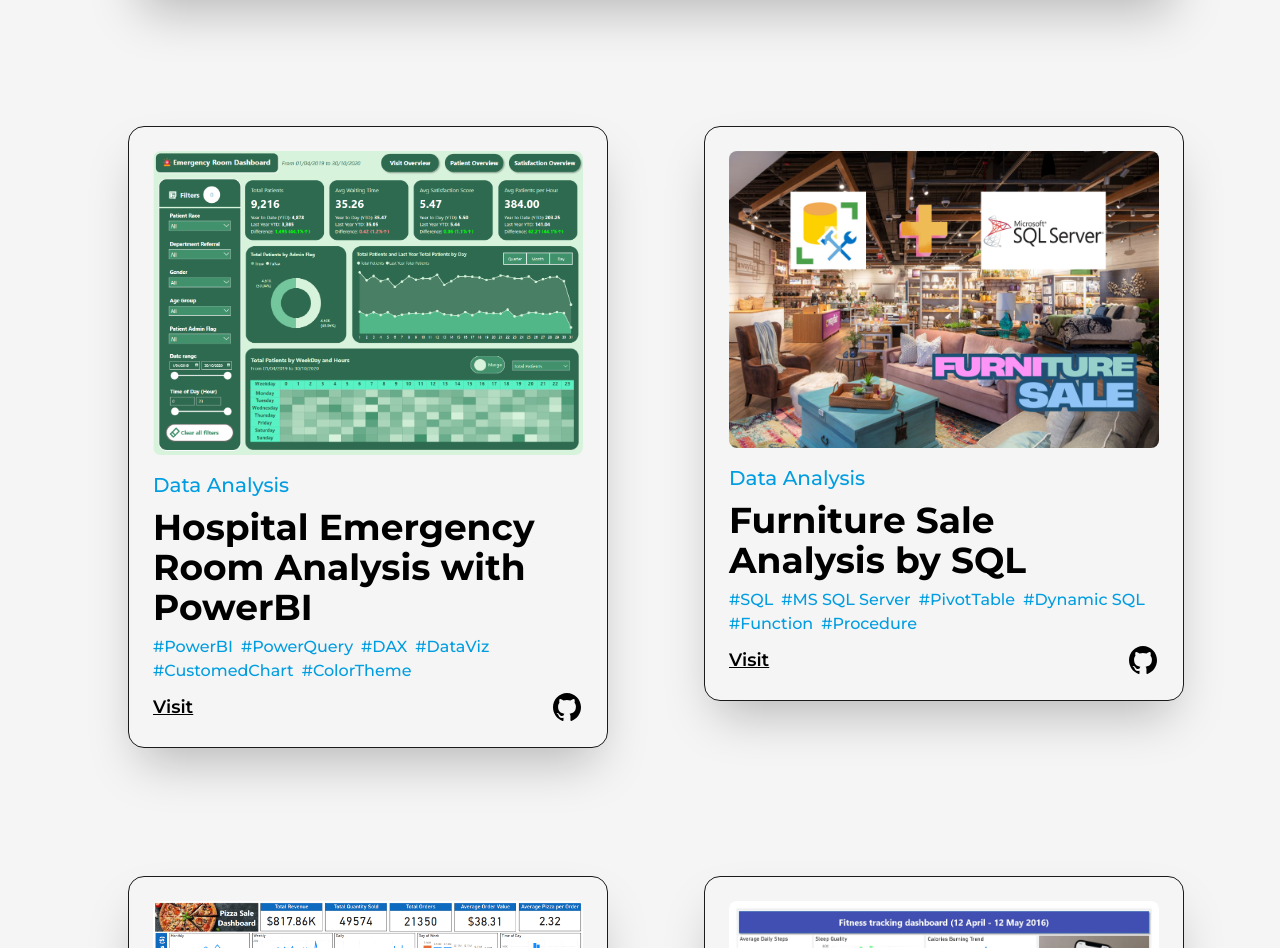
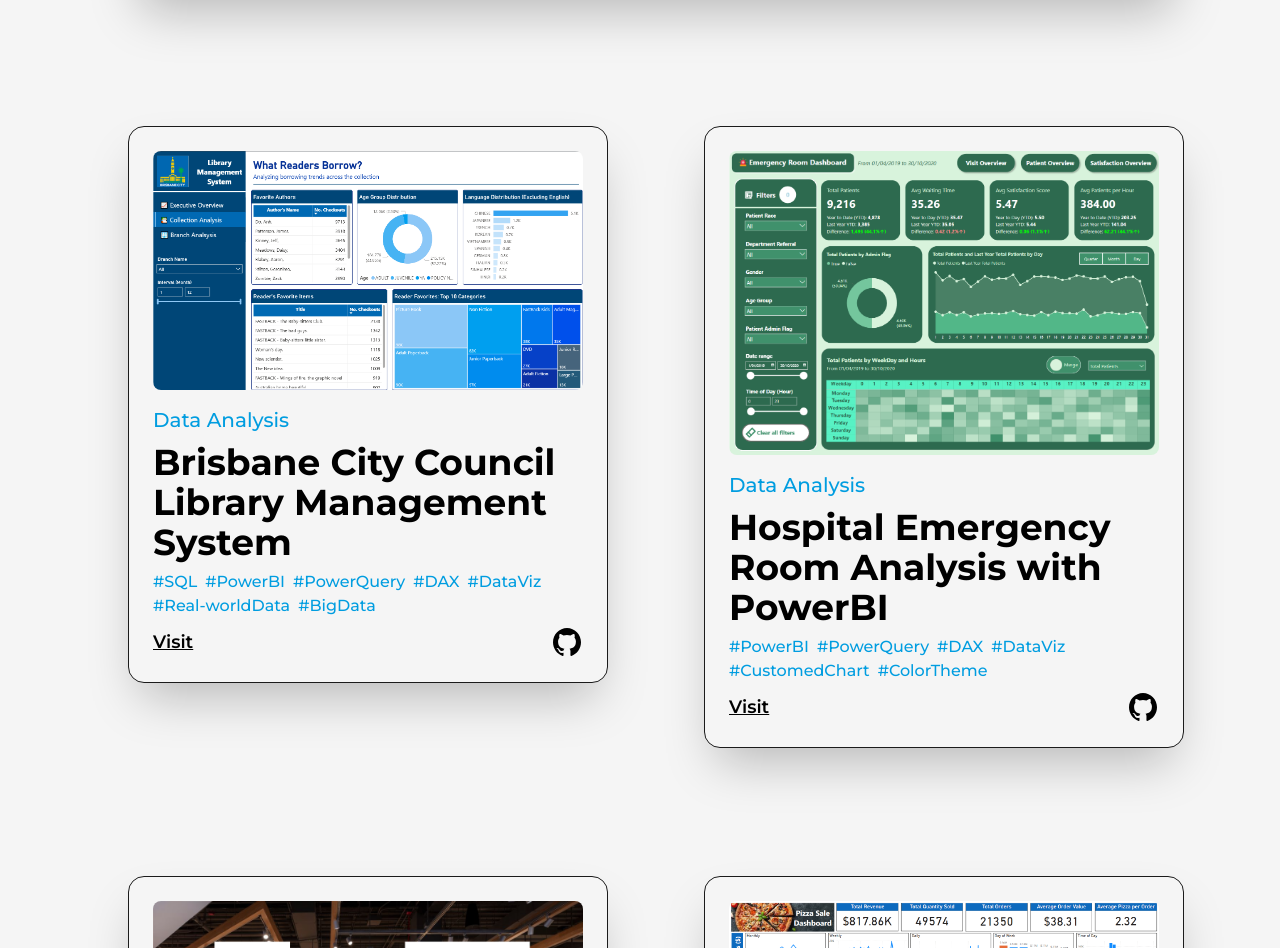
Before and after one commit to davidhuynhgit/profile, a Next.js app: page /projects in a window 1280 px wide. Shown: the part 980-1928 px from the top of the page. Built offline with nearby package versions, Linux system fonts and the light colour scheme.

Commit message:
Project BCC LMS UPdated

```diff
--- a/src/pages/projects.js
+++ b/src/pages/projects.js
@@ -13,6 +13,8 @@ import projectTextClassification from "../../public/images/projects/TextClassifi
 import projectFurnitureSale from "../../public/images/projects/FurnitureSale.png";
 import projectPizzaSale from "../../public/images/projects/PizzaSale.png";
 import projectHER from "../../public/images/projects/VisitOverview.PNG";
+import projectBCC_LMS from "../../public/images/projects/CollectionAnalysis.PNG";
+
 import {motion} from "framer-motion"
 import TransitionEffect from '@/component/TransitionEffect'
 const FramerImage = motion(Image);
@@ -142,6 +144,17 @@ const projects = () => {
 
                   <div className="col-span-6 sm:col-span-12">
                   <Project
+                    title="Brisbane City Council Library Management System"
+                    img={projectBCC_LMS}
+                    link="https://app.powerbi.com/view?r=eyJrIjoiY2RkYjk4MWUtM2NlOS00NGM5LWE0MTktNWE4OTBkNjlhMjhiIiwidCI6IjFjYTRjNDdkLTU4ODEtNDE3Zi1iY2U0LTY2ZDNhMDZlMzk0MSJ9"
+                    github="https://github.com/davidhuynhgit/BCC_LMS"
+                    type="Data Analysis"
+                    hashtags={["SQL","PowerBI","PowerQuery","DAX", "DataViz", "Real-worldData","BigData"]}
+                    />
+                  </div>
+
+                  <div className="col-span-6 sm:col-span-12">
+                  <Project
                     title="Hospital Emergency Room Analysis with PowerBI"
                     img={projectHER}
                     link="https://app.powerbi.com/view?r=eyJrIjoiZWVhYTRkNTItZTI5OC00ZjNkLTg1MmItMzQyMGY1MTE3MDcxIiwidCI6IjFjYTRjNDdkLTU4ODEtNDE3Zi1iY2U0LTY2ZDNhMDZlMzk0MSJ9"
```
Also changed, not shown: public/images/projects/CollectionAnalysis.PNG (added).
